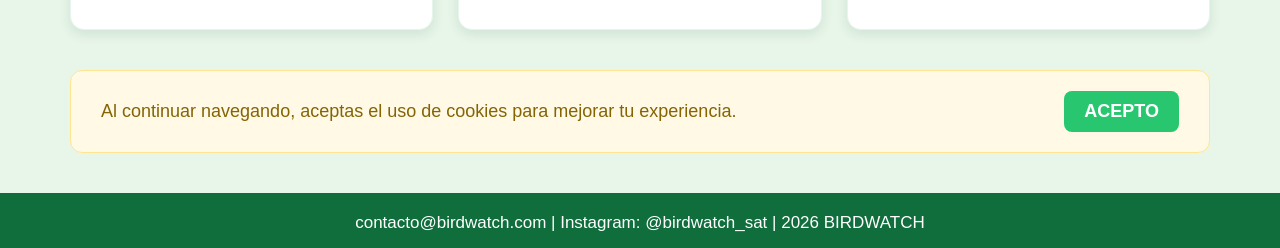
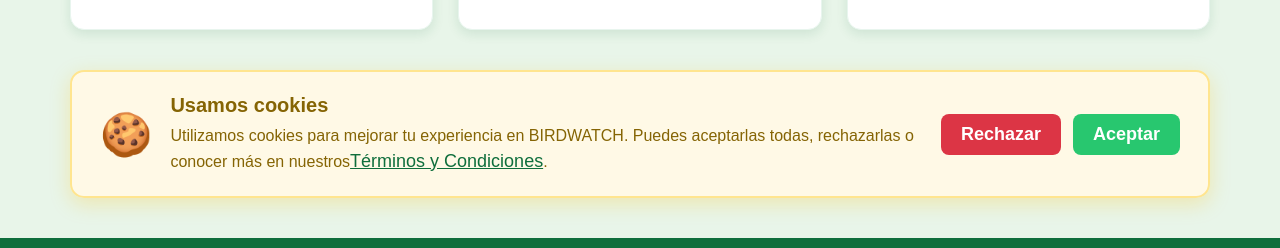
Before and after one commit to salinasalarconjuancamilo-wq/birdwatch-app, a React (Create React App) app in the folder frontend/: page / in a window 1280 px wide. Shown: the part 906-1154 px from the top of the page. Built offline with nearby package versions, Linux system fonts and the light colour scheme.

Commit message:
Rediseno cookies (aceptar/rechazar) y nueva pagina de terminos y condiciones

```diff
--- a/frontend/src/App.css
+++ b/frontend/src/App.css
@@ -183,21 +183,88 @@
 
 /* ===== COOKIES ===== */
 .cookies {
-  background-color: #FFF9E6;
-  padding: 20px 30px;
-  border-radius: 12px;
-  border: 1px solid #FFE58F;
+  background-color: rgba(255, 249, 230, 0.98);
+  padding: 22px 28px;
+  border-radius: 14px;
+  border: 2px solid #FFE58F;
   display: flex;
-  justify-content: space-between;
   align-items: center;
+  gap: 18px;
   flex-wrap: wrap;
-  gap: 15px;
+  box-shadow: 0 6px 20px rgba(255, 193, 7, 0.25);
+  margin-top: 30px;
+  position: relative;
+  z-index: 1;
 }
 
-.cookies p {
+.cookies-icono {
+  font-size: 42px;
+  flex-shrink: 0;
+}
+
+.cookies-contenido {
+  flex: 1;
+  min-width: 260px;
+}
+
+.cookies-titulo {
+  margin: 0 0 6px 0;
+  color: #856404;
+  font-size: 20px;
+  font-weight: 700;
+}
+
+.cookies-texto {
   margin: 0;
   color: #856404;
-  font-size: 18px;
+  font-size: 16px;
+  line-height: 1.6;
+}
+
+.cookies-botones {
+  display: flex;
+  gap: 12px;
+  flex-shrink: 0;
+}
+
+.cookies-botones .boton-rojo {
+  background-color: #dc3545;
+}
+
+.cookies-botones .boton-rojo:hover {
+  background-color: #c82333;
+}
+
+/* ===== TERMINOS Y CONDICIONES ===== */
+.terminos-contenedor {
+  max-width: 900px;
+}
+
+.terminos-contenedor .tarjeta {
+  text-align: left;
+  margin-bottom: 20px;
+  padding: 22px 26px;
+  background-color: #ffffff;
+  border-radius: 12px;
+  box-shadow: 0 4px 15px rgba(15, 110, 60, 0.12);
+}
+
+.terminos-contenedor .tarjeta h3 {
+  font-size: 20px;
+  color: #0F6E3C;
+  margin-bottom: 8px;
+}
+
+.terminos-contenedor .tarjeta p {
+  font-size: 16px;
+  color: #444444;
+  line-height: 1.7;
+  margin: 0;
+}
+
+.terminos-boton {
+  text-align: center;
+  margin-top: 25px;
 }
 
 /* ===== FORMULARIOS ===== */
--- a/frontend/src/App.js
+++ b/frontend/src/App.js
@@ -112,7 +112,7 @@ function App() {
 
   useEffect(() => {
     const aceptadas = localStorage.getItem('cookiesAceptadas');
-    if (aceptadas === 'SI') setCookiesAceptadas(true);
+    if (aceptadas === 'SI' || aceptadas === 'NO') setCookiesAceptadas(true);
 
     if (pagina === 'dashboard') {
       const correoGuardado = localStorage.getItem('correoUsuario');
@@ -166,6 +166,11 @@ function App() {
 
   const aceptarCookies = () => {
     localStorage.setItem('cookiesAceptadas', 'SI');
+    setCookiesAceptadas(true);
+  };
+
+  const rechazarCookies = () => {
+    localStorage.setItem('cookiesAceptadas', 'NO');
     setCookiesAceptadas(true);
   };
 
@@ -553,10 +558,115 @@ function App() {
             </div>
             {!cookiesAceptadas && (
               <div className="cookies">
-                <p>Al continuar navegando, aceptas el uso de cookies para mejorar tu experiencia.</p>
-                <button className="boton boton-verde" onClick={aceptarCookies}>ACEPTO</button>
+                <div className="cookies-icono">🍪</div>
+                <div className="cookies-contenido">
+                  <h4 className="cookies-titulo">Usamos cookies</h4>
+                  <p className="cookies-texto">
+                    Utilizamos cookies para mejorar tu experiencia en BIRDWATCH.
+                    Puedes aceptarlas todas, rechazarlas o conocer más en nuestros
+                    <button className="enlace" onClick={() => setPagina('terminos')}> Términos y Condiciones</button>.
+                  </p>
+                </div>
+                <div className="cookies-botones">
+                  <button className="boton boton-rojo" onClick={rechazarCookies}>Rechazar</button>
+                  <button className="boton boton-verde" onClick={aceptarCookies}>Aceptar</button>
+                </div>
               </div>
             )}
+          </main>
+          <footer className="pie">contacto@birdwatch.com | Instagram: @birdwatch_sat | 2026 BIRDWATCH</footer>
+        </>
+      )}
+
+      {/* ==================== TERMINOS Y CONDICIONES ==================== */}
+      {pagina === 'terminos' && (
+        <>
+          <header className="cabecera">
+            <Logo />
+            <div className="cabecera-botones">
+              <button className="boton boton-blanco" onClick={() => setPagina('inicio')}>Volver al inicio</button>
+            </div>
+          </header>
+          <main className="contenido terminos-contenedor">
+            <h1 className="titulo-formulario">📜 Terminos y Condiciones</h1>
+
+            <div className="tarjeta">
+              <h3>1. Aceptacion de los Terminos</h3>
+              <p>
+                Al acceder y utilizar la plataforma BIRDWATCH, aceptas cumplir con los presentes Terminos y Condiciones.
+                Si no estas de acuerdo con ellos, te pedimos que no utilices la aplicacion.
+              </p>
+            </div>
+
+            <div className="tarjeta">
+              <h3>2. Uso de la Plataforma</h3>
+              <p>
+                BIRDWATCH es una aplicacion hibrida educativa sobre aves del Zoologico Santa Cruz y ecoparques aliados.
+                El uso de la plataforma debe ser exclusivamente con fines educativos e informativos, sin fines comerciales
+                no autorizados.
+              </p>
+            </div>
+
+            <div className="tarjeta">
+              <h3>3. Cuenta del Usuario</h3>
+              <p>
+                Eres responsable de la confidencialidad de tus credenciales de acceso y de todas las actividades que se
+                realicen con tu cuenta. Debes proporcionar datos veraces al momento de registrarte y mantenerlos actualizados.
+              </p>
+            </div>
+
+            <div className="tarjeta">
+              <h3>4. Contenido y Publicaciones</h3>
+              <p>
+                Los avistamientos, publicaciones del foro y demas contenidos que compartas deben ser respetuosos y adecuados.
+                Queda prohibido publicar contenido ofensivo, falso o que infrinja derechos de terceros.
+              </p>
+            </div>
+
+            <div className="tarjeta">
+              <h3>5. Privacidad y Cookies</h3>
+              <p>
+                Respetamos tu privacidad. Esta plataforma utiliza cookies para mejorar la experiencia de navegacion.
+                Puedes aceptarlas o rechazarlas desde el aviso de cookies. Al aceptar, consientes el uso de cookies para
+                recordar tus preferencias.
+              </p>
+            </div>
+
+            <div className="tarjeta">
+              <h3>6. Propiedad Intelectual</h3>
+              <p>
+                El nombre BIRDWATCH, su logotipo, imagenes y contenidos son propiedad de sus creadores. No esta permitida
+                su reproduccion total o parcial sin autorizacion previa.
+              </p>
+            </div>
+
+            <div className="tarjeta">
+              <h3>7. Limitacion de Responsabilidad</h3>
+              <p>
+                BIRDWATCH no se hace responsable por el uso indebido de la informacion publicada ni por interrupciones
+                temporales del servicio. La informacion sobre aves tiene fines educativos y puede estar sujeta a cambios.
+              </p>
+            </div>
+
+            <div className="tarjeta">
+              <h3>8. Modificaciones</h3>
+              <p>
+                Nos reservamos el derecho de modificar estos Terminos y Condiciones en cualquier momento. Los cambios
+                entraran en vigencia desde su publicacion en la plataforma.
+              </p>
+            </div>
+
+            <div className="tarjeta">
+              <h3>9. Contacto</h3>
+              <p>
+                Para consultas o solicitudes relacionadas con estos Terminos y Condiciones, escribenos a:
+                <strong> contacto@birdwatch.com</strong>
+              </p>
+            </div>
+
+            <div className="terminos-boton">
+              <button className="boton boton-verde" onClick={() => { setPagina('inicio'); setMensaje(''); }}>Aceptar y volver al inicio</button>
+            </div>
           </main>
           <footer className="pie">contacto@birdwatch.com | Instagram: @birdwatch_sat | 2026 BIRDWATCH</footer>
         </>
```
